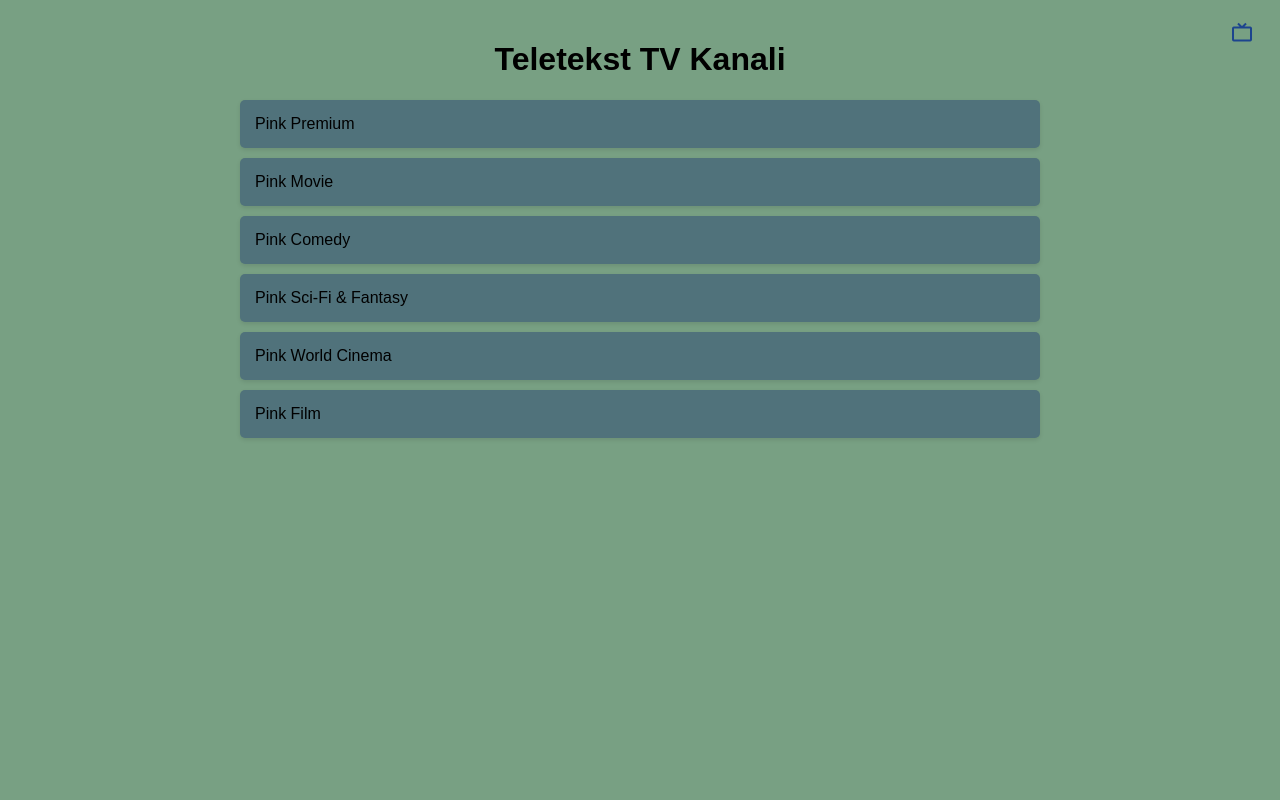
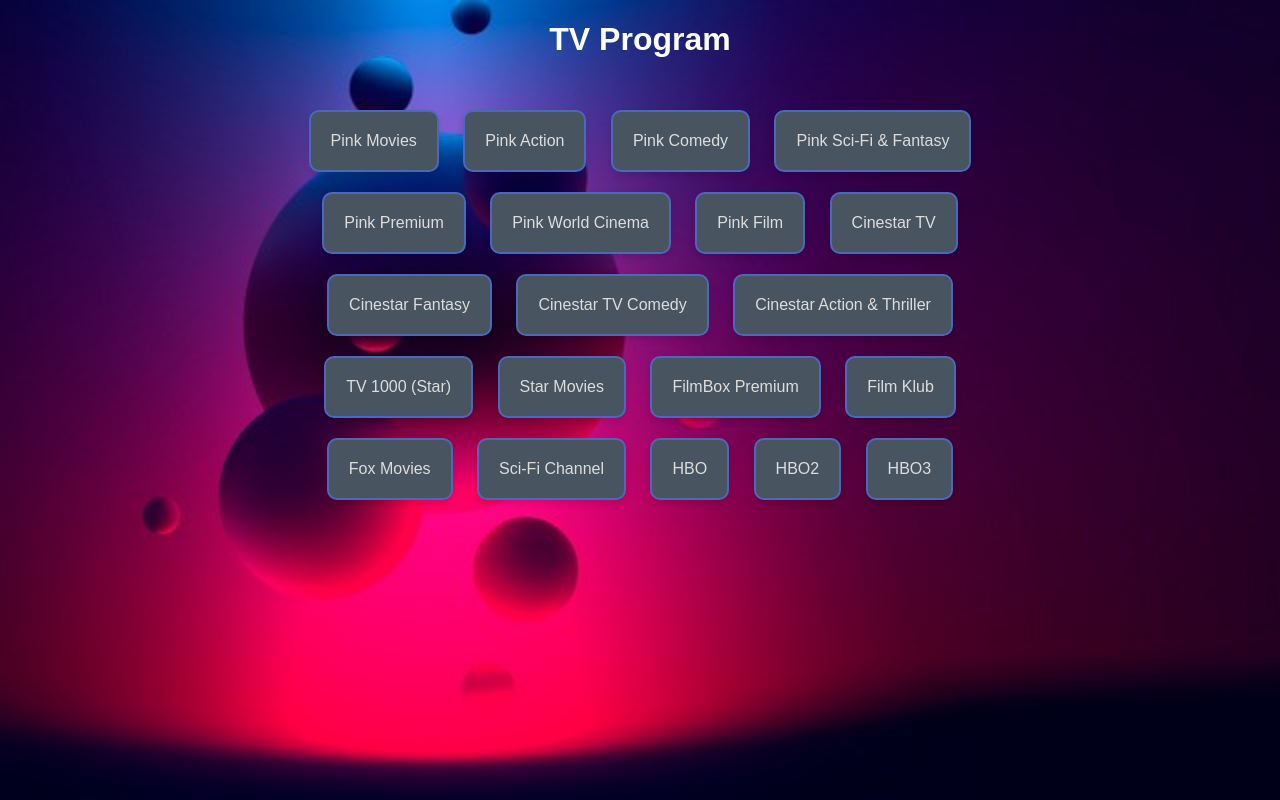
Before and after one commit to Daki-15/Teletext-for-Serbian-channels, a plain HTML site: page index.html in a window 1280 px wide. Drawn offline with nearby package versions, Linux system fonts and the light colour scheme.

Commit message:
Abdejtovan web sajt sa vise kanala i pozadinom

```diff
--- a/index.html
+++ b/index.html
@@ -1,29 +1,81 @@
 <!DOCTYPE html>
 <html lang="en">
 <head>
-    <meta charset="UTF-8">
-    <meta name="viewport" content="width=device-width, initial-scale=1.0">
-    <title>Teletekst TV Kanali</title>
-    <link rel="stylesheet" href="styles.css">
-    <!-- Dodajemo link za učitavanje BoxIcons biblioteke -->
-    <link rel="stylesheet" href="https://cdn.jsdelivr.net/npm/boxicons@2.1.0/css/boxicons.min.css">
+<meta charset="UTF-8">
+<meta name="viewport" content="width=device-width, initial-scale=1.0">
+<title>TV Program</title>
+<link rel="stylesheet" href="styles.css">
 </head>
 <body>
-    <div class="container">
-        <h1>Teletekst TV Kanali</h1>
-        <!-- Koristimo ikonu 'tv' iz BoxIcons biblioteke -->
-        <button id="dark-mode-toggle" class="dark-mode-toggle" aria-label="Toggle Dark Mode">
-            <i class='bx bx-tv' style='color:#1C448E;'></i> <!-- Ikona za TV -->
-        </button>
-        <ul>
-            <li><a href="https://mojtv.net/m2/tv-program/kanal.aspx?id=415">Pink Premium</a></li>
-            <li><a href="https://mojtv.net/m2/tv-program/kanal.aspx?id=418">Pink Movie</a></li>
-            <li><a href="https://mojtv.net/m2/tv-program/kanal.aspx?id=425">Pink Comedy</a></li>
-            <li><a href="https://mojtv.net/m2/tv-program/kanal.aspx?id=420">Pink Sci-Fi & Fantasy</a></li>
-            <li><a href="https://mojtv.net/m2/tv-program/kanal.aspx?id=470">Pink World Cinema</a></li>
-            <li><a href="https://mojtv.net/kanal/tv-program/417/pink-film">Pink Film</a></li>
-        </ul>
+
+<header>
+    <h1>TV Program</h1>
+</header>
+
+<section id="program-list" class="container">
+    <div class="link-box">
+        <a href="https://mojtv.net/m2/tv-program/kanal.aspx?id=418">Pink Movies</a>
     </div>
-    <script src="script.js"></script>
+    <div class="link-box">
+        <a href="https://mojtv.net/m2/tv-program/kanal.aspx?id=421">Pink Action</a>
+    </div>
+    <div class="link-box">
+        <a href="https://mojtv.net/m2/tv-program/kanal.aspx?id=425">Pink Comedy</a>
+    </div>
+    <div class="link-box">
+        <a href="https://mojtv.net/m2/tv-program/kanal.aspx?id=420">Pink Sci-Fi & Fantasy</a>
+    </div>
+    <div class="link-box">
+        <a href="https://mojtv.net/m2/tv-program/kanal.aspx?id=415">Pink Premium</a>
+    </div>
+    <div class="link-box">
+        <a href="https://mojtv.net/m2/tv-program/kanal.aspx?id=470">Pink World Cinema</a>
+    </div>
+    <div class="link-box">
+        <a href="https://mojtv.net/m2/tv-program/kanal.aspx?id=417">Pink Film</a>
+    </div>
+    <div class="link-box">
+        <a href="https://mojtv.net/m2/tv-program/kanal.aspx?id=371">Cinestar TV</a>
+    </div>
+    <div class="link-box">
+        <a href="https://mojtv.net/m2/tv-program/kanal.aspx?id=600">Cinestar Fantasy</a>
+    </div>
+    <div class="link-box">
+        <a href="https://mojtv.net/m2/tv-program/kanal.aspx?id=665">Cinestar TV Comedy</a>
+    </div>
+    <div class="link-box">
+        <a href="https://mojtv.net/m2/tv-program/kanal.aspx?id=372">Cinestar Action & Thriller</a>
+    </div>
+    <div class="link-box">
+        <a href="https://mojtv.net/kanal/tv-program/378/tv-1000">TV 1000 (Star)</a>
+    </div>
+    <div class="link-box">
+        <a href="https://mojtv.net/m2/tv-program/kanal.aspx?id=403">Star Movies</a>
+    </div>
+    <div class="link-box">
+        <a href="https://tvprofil.com/tvprogram/#!kanal=filmbox-premium">FilmBox Premium</a>
+    </div>
+    <div class="link-box">
+        <a href="https://www.navidiku.rs/tv-program/film-klub">Film Klub</a>
+    </div>
+    <div class="link-box">
+        <a href="https://naslovi.net/tv-program/star-movies/">Fox Movies</a>
+    </div>
+    <div class="link-box">
+        <a href="https://mojtv.net/m2/tv-program/kanal.aspx?id=119">Sci-Fi Channel</a>
+    </div>
+    <div class="link-box">
+        <a href="https://mojtv.net/m2/tv-program/kanal.aspx?id=366">HBO</a>
+    </div>
+    <div class="link-box">
+        <a href="https://mojtv.net/m2/tv-program/kanal.aspx?id=367">HBO2</a>
+    </div>
+    <div class="link-box">
+        <a href="https://mojtv.net/m2/tv-program/kanal.aspx?id=515">HBO3</a>
+    </div>
+
+    <!-- Ostali linkovi -->
+</section>
+
 </body>
 </html>
--- a/script.js
+++ b/script.js
@@ -1,7 +1,34 @@
-const darkModeToggle = document.getElementById('dark-mode-toggle');
-const body = document.body;
+window.onload = function() {
+    var programs = [
+        { category: 'PINK', name: 'Pink Movies', link: 'https://mojtv.net/m2/tv-program/kanal.aspx?id=418' },
+        { category: 'PINK', name: 'Pink Action', link: 'https://mojtv.net/m2/tv-program/kanal.aspx?id=421' },
+        { category: 'PINK', name: 'Pink Comedy', link: 'https://mojtv.net/m2/tv-program/kanal.aspx?id=425' },
+        { category: 'PINK', name: 'Pink Sci-Fi & Fantasy', link: 'https://mojtv.net/m2/tv-program/kanal.aspx?id=420' },
+        { category: 'PINK', name: 'Pink Premium', link: 'https://mojtv.net/m2/tv-program/kanal.aspx?id=415' },
+        { category: 'PINK', name: 'Pink World Cinema', link: 'https://mojtv.net/m2/tv-program/kanal.aspx?id=470' },
+        { category: 'PINK', name: 'Pink Film', link: 'https://mojtv.net/m2/tv-program/kanal.aspx?id=417' },
+        { category: 'CINESTAR', name: 'Cinestar TV', link: 'https://mojtv.net/m2/tv-program/kanal.aspx?id=371' },
+        { category: 'CINESTAR', name: 'Cinestar Fantasy', link: 'https://mojtv.net/m2/tv-program/kanal.aspx?id=600' },
+        { category: 'CINESTAR', name: 'Cinestar TV Comedy', link: 'https://mojtv.net/m2/tv-program/kanal.aspx?id=665' },
+        { category: 'CINESTAR', name: 'Cinestar Action & Thriller', link: 'https://mojtv.net/m2/tv-program/kanal.aspx?id=372' },
+        { category: 'STAR', name: 'TV 1000 (Star)', link: 'https://mojtv.net/kanal/tv-program/378/tv-1000' },
+        { category: 'STAR', name: 'Star Movies', link: 'https://mojtv.net/m2/tv-program/kanal.aspx?id=403' },
+        { category: 'FILM', name: 'FilmBox Premium', link: 'https://tvprofil.com/tvprogram/#!kanal=filmbox-premium' },
+        { category: 'FILM', name: 'Film Klub', link: 'https://www.navidiku.rs/tv-program/film-klub' },
+        { category: 'FILM', name: 'Fox Movies', link: 'https://naslovi.net/tv-program/star-movies/' },
+        { category: 'FILM', name: 'Sci-Fi Channel', link: 'https://mojtv.net/m2/tv-program/kanal.aspx?id=119' },
+        { category: 'HBO', name: 'HBO', link: 'https://mojtv.net/m2/tv-program/kanal.aspx?id=366' },
+        { category: 'HBO', name: 'HBO2', link: 'https://mojtv.net/m2/tv-program/kanal.aspx?id=367' },
+        { category: 'HBO', name: 'HBO3', link: 'https://mojtv.net/m2/tv-program/kanal.aspx?id=515' }
+    ];
 
-darkModeToggle.addEventListener('click', () => {
-    body.classList.toggle('dark-mode');
-    toggleDarkModeIcon();
-});
+    var programList = document.getElementById('program-list');
+
+    programs.forEach(function(program) {
+        var link = document.createElement('a');
+        link.href = program.link;
+        link.textContent = program.category + ' - ' + program.name;
+        programList.appendChild(link);
+        programList.appendChild(document.createElement('br'));
+    });
+};
--- a/styles.css
+++ b/styles.css
@@ -1,10 +1,9 @@
 body {
+    background-image: url("./cool-backgrounds-hd-vector-pack-deals-bypeople-featured.jpg");
     font-family: Arial, sans-serif;
-    margin: 0;
-    padding: 0;
-    background-color: #78A083; /* Postavljamo svijetlu pozadinu na cijeli body */
-    color: #000; /* Postavljamo tamniji tekst na svijetloj pozadini */
-    transition: background-color 0.3s ease; /* Dodajemo animaciju za promjenu boje pozadine */
+    background-size: cover; /* Da bi slika pokrivala cijeli ekran */
+    background-position: center; /* Centriranje slike */
+    background-attachment: fixed; /* Fiksiranje pozadine */
 }
 
 .container {
@@ -15,71 +14,30 @@
 
 h1 {
     text-align: center;
-    color: #000; /* Promijenjena boja teksta */
+    color: #fff; /* Bijeli naslov */
 }
 
-ul {
-    list-style-type: none;
-    padding: 0;
+#program-list {
+    text-align: center;
 }
 
-li {
-    margin-bottom: 10px;
-    background-color: #50727B; /* Tamnija pozadina za stavke liste */
-    border-radius: 5px;
-    overflow: hidden;
-    box-shadow: 0 2px 4px rgba(0, 0, 0, 0.1);
-    transition: background-color 0.3s ease; /* Dodajemo animaciju za promjenu boje pozadine */
+.link-box {
+    display: inline-block;
+    margin: 10px;
+    padding: 20px;
+    border: 2px solid #4a69bd; /* Tamnoplava granica */
+    border-radius: 10px;
+    background-color: #485460; /* Tamnoplava pozadina */
+    box-shadow: 0 4px 6px rgba(0, 0, 0, 0.1); /* Sjenka */
+    transition: background-color 0.3s ease, transform 0.2s ease; /* Animacija promjene boje pozadine i transformacije */
 }
 
-li a {
-    display: block;
-    padding: 15px;
-    color: #000;
-    text-decoration: none;
+.link-box:hover {
+    background-color: #4a69bd; /* Tamnoplava pozadina na hover */
+    transform: translateY(-3px); /* Pomjeramo link nagore */
 }
 
-li:hover {
-    background-color: #3B5960; /* Tamnija pozadina na hover */
+.link-box a {
+    color: #ddd; /* Sivo slova */
+    text-decoration: none; /* Isključujemo podvučenu liniju */
 }
-
-/* Stilizacija za dark mode */
-.dark-mode {
-    background-color: #222; /* Tamna pozadina za cijelu stranicu */
-    color: #fff; /* Svijetli tekst na tamnoj pozadini */
-}
-
-.dark-mode ul li {
-    border-color: #111; /* Tamnija boja granica */
-}
-
-.dark-mode a {
-    color: #fff; /* Promijenjena boja linkova u tamnom režimu */
-    background-color: #333; /* Tamnija pozadina za linkove u tamnom režimu */
-}
-
-.dark-mode a:hover {
-    background-color: #444; /* Tamnija pozadina na hover u tamnom režimu */
-}
-
-.dark-mode h1 {
-    color: #fff; /* Promijenjena boja naslova */
-}
-
-/* Dodatni stilovi za dugme za prebacivanje na tamni režim */
-.dark-mode-toggle {
-    position: fixed;
-    top: 20px;
-    right: 20px;
-    background: transparent;
-    border: none;
-    font-size: 24px;
-    cursor: pointer;
-    color: #000;
-    z-index: 1000;
-    transition: color 0.3s ease; /* Dodajemo animaciju za promjenu boje teksta */
-}
-
-.dark-mode-toggle:hover {
-    color: #666;
-}
```
Also changed, not shown: cool-backgrounds-hd-vector-pack-deals-bypeople-featured.jpg (added).
